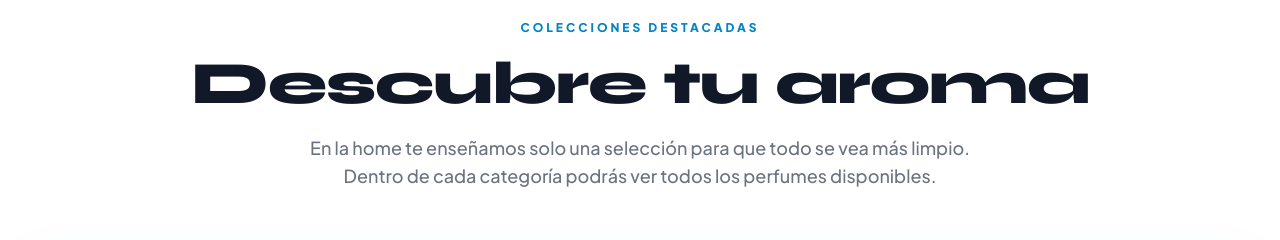
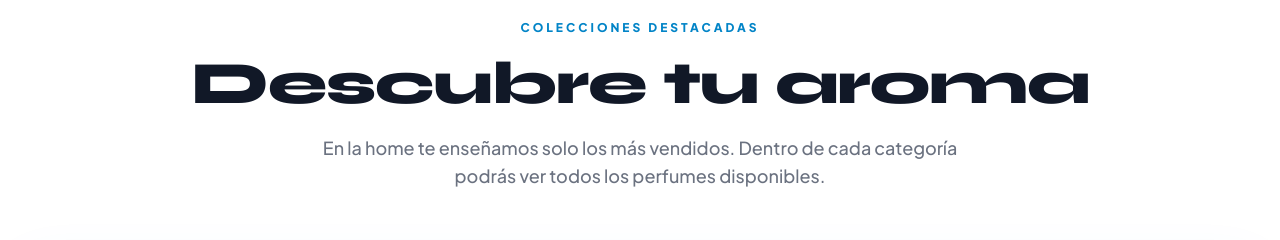
Before and after one commit to Lokeyokeria/HueleQueFlipas, a React (Vite) app: page / in a window 1280 px wide. Shown: the part 1440-1680 px from the top of the page. Built offline with nearby package versions, Linux system fonts and the light colour scheme.

Commit message:
Update App.tsx

```diff
--- a/App.tsx
+++ b/App.tsx
@@ -903,8 +903,8 @@ const App: React.FC = () => {
               </h2>
 
               <p className="text-gray-500 max-w-2xl mx-auto font-medium text-base md:text-lg">
-                En la home te enseñamos solo una selección para que todo se vea más limpio. Dentro
-                de cada categoría podrás ver todos los perfumes disponibles.
+                En la home te enseñamos solo los más vendidos.
+                   Dentro de cada categoría podrás ver todos los perfumes disponibles.
               </p>
             </div>
 
```
